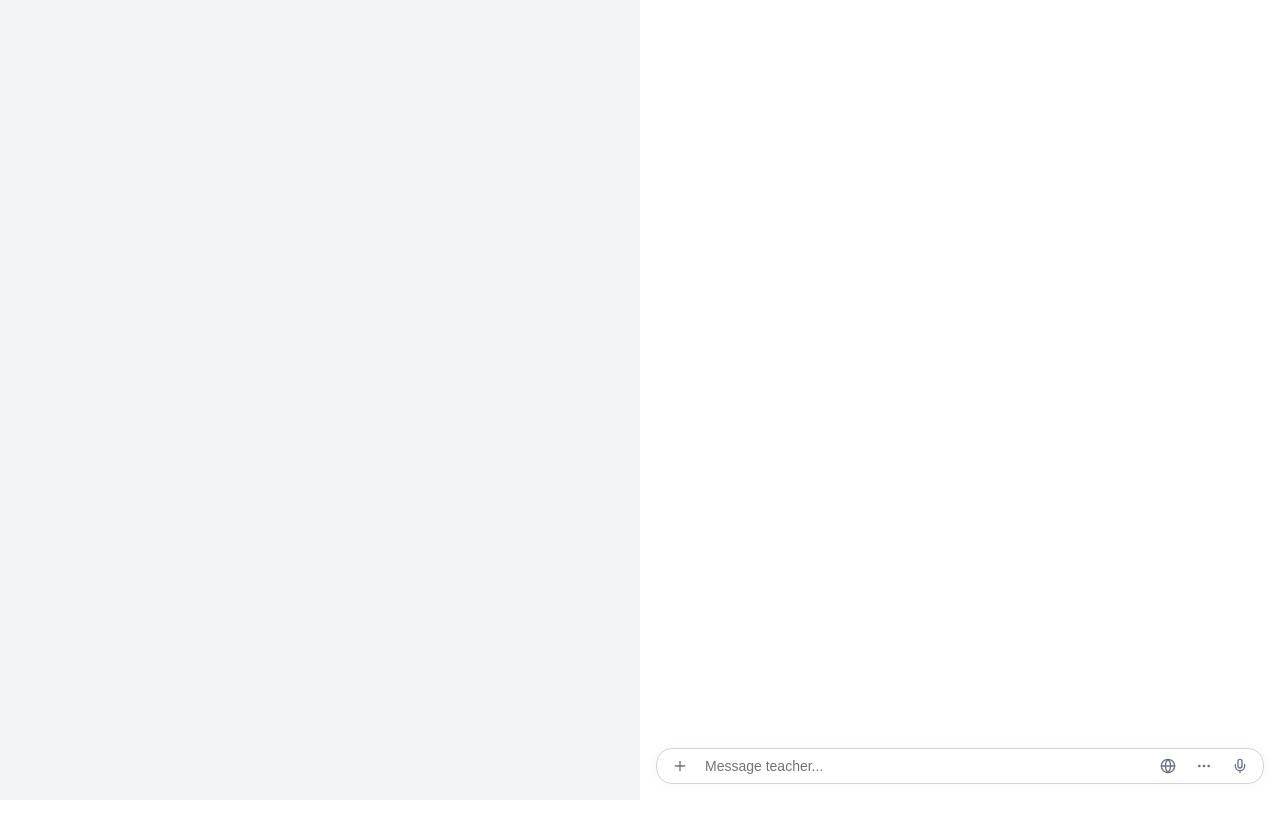
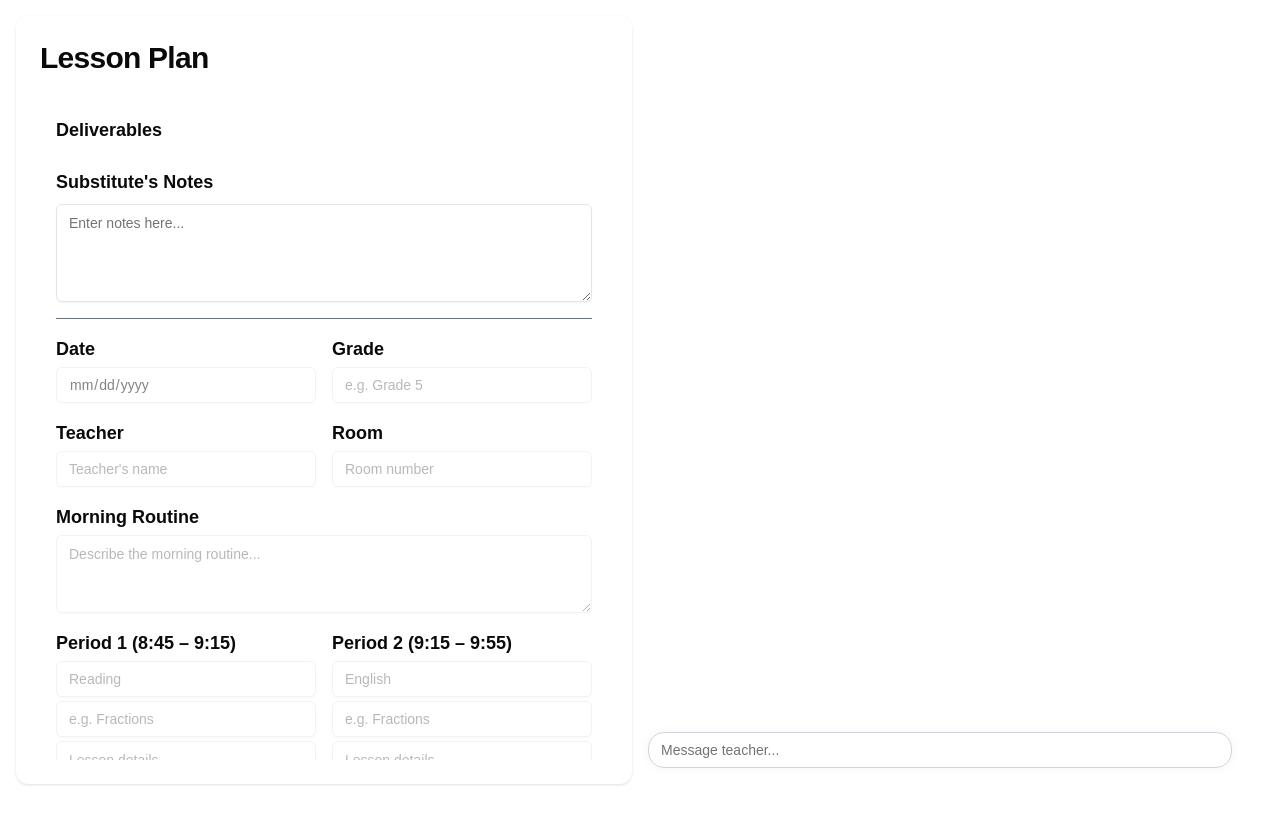
Before and after one commit to merrickliu888/koru-hackathon-demo, a Next.js app in the folder frontend/: page /chat in a window 1280 px wide. Built offline with nearby package versions, Linux system fonts and the light colour scheme.

Commit message:
made chat page nicer

```diff
--- a/frontend/src/app/chat/page.tsx
+++ b/frontend/src/app/chat/page.tsx
@@ -3,10 +3,13 @@
 import { useState, useEffect } from "react"
 import { Button } from "@/components/ui/button"
 import { Input } from "@/components/ui/input"
-import { Plus, Globe, MoreHorizontal, Mic } from "lucide-react"
+import { Plus, Globe, MoreHorizontal, Mic, X } from "lucide-react"
 import { Avatar, AvatarFallback } from "@/components/ui/avatar"
 import { useSearchParams } from "next/navigation"
 import type React from "react"
+import { Card, CardContent, CardHeader, CardTitle } from "@/components/ui/card"
+import { Textarea } from "@/components/ui/textarea"
+import { Label } from "@/components/ui/label"
 
 // Stub types
 type Message = {
@@ -21,7 +24,11 @@ type LessonPlan = {
   school: string
   grade: string
   lessonPlan: {
-    deliverables: string[]
+    deliverables: {
+      id: string
+      text: string
+      checked: boolean
+    }[]
     morning_routine: string
     period_1: string
     period_2: string
@@ -98,9 +105,210 @@ export default function ChatPage() {
   }
 
   return (
-    <div className="flex h-screen bg-white">
+    <div className="flex h-screen bg-white h-screen p-4 mb-4 mr-4">
       {/* Empty left half */}
-      <div className="w-1/2 bg-gray-100"></div>
+      <Card className="flex-grow flex flex-col h-full border-none">
+          <CardHeader>
+            <CardTitle className="text-3xl font-bold">Lesson Plan</CardTitle>
+          </CardHeader>
+          <CardContent className="space-y-6 flex-grow overflow-scroll">
+            <div className="flex flex-col gap-4 p-4 overflow-scroll h-full scrollbar-hide">
+              <div>
+                <Label className="text-lg font-bold">Deliverables</Label>
+                <div className="mt-2 space-y-2">
+                  {lessonPlan && lessonPlan.lessonPlan.deliverables.length > 0 ? (
+                    lessonPlan.lessonPlan.deliverables.map((item) => (
+                      <div key={item.id} className="flex items-center space-x-2 group">
+                        <input
+                          type="checkbox"
+                          checked={item.checked}
+                          onChange={() => {
+                            if (lessonPlan) {
+                              setLessonPlan({
+                                ...lessonPlan,
+                                lessonPlan: {
+                                  ...lessonPlan.lessonPlan,
+                                  deliverables: lessonPlan.lessonPlan.deliverables.map(d =>
+                                    d.id === item.id ? { ...d, checked: !d.checked } : d
+                                  )
+                                }
+                              });
+                            }
+                          }}
+                          className="w-4 h-4"
+                        />
+                        <p
+                          className="flex-1 bg-transparent border-transparent hover:border-gray-300 focus:border-gray-500 focus:outline-none"
+                        >
+                          {item.text}
+                        </p>
+                      </div>
+                    ))
+                  ) : (
+                    <div className="text-sm text-muted-foreground italic">
+
+                    </div>
+                  )}
+                </div>
+              </div>
+
+              <div>
+                <Label className="text-lg font-bold">Substitute's Notes</Label>
+                <Textarea
+                  placeholder="Enter notes here..."
+                  className="mt-2"
+                  rows={4}
+                />
+              </div>
+
+              <hr className="border-gray-500 dark:border-gray-700 border-1" />
+
+              <div className="grid grid-cols-2 gap-4">
+                <div>
+                  <Label htmlFor="date" className="text-lg font-bold">
+                    Date
+                  </Label>
+                  <Input id="date" type="date" className="mt-1" disabled />
+                </div>
+                <div>
+                  <Label htmlFor="grade" className="text-lg font-bold">
+                    Grade
+                  </Label>
+                  <Input id="grade" placeholder="e.g. Grade 5" className="mt-1" disabled />
+                </div>
+                <div>
+                  <Label htmlFor="teacher" className="text-lg font-bold">
+                    Teacher
+                  </Label>
+                  <Input id="teacher" placeholder="Teacher's name" className="mt-1" disabled />
+                </div>
+                <div>
+                  <Label htmlFor="room" className="text-lg font-bold">
+                    Room
+                  </Label>
+                  <Input id="room" placeholder="Room number" className="mt-1" disabled />
+                </div>
+              </div>
+
+              <div>
+                <Label htmlFor="morning-routine" className="text-lg font-bold">
+                  Morning Routine
+                </Label>
+                <Textarea
+                  disabled={true}
+                  id="morning-routine"
+                  placeholder="Describe the morning routine..."
+                  className="mt-1"
+                  rows={3}
+                />
+              </div>
+
+              <div className="grid grid-cols-2 gap-4">
+                <div>
+                  <Label htmlFor="period-1" className="text-lg font-bold">
+                    Period 1 (8:45 – 9:15)
+                  </Label>
+                  <Input id="period-1" placeholder="Reading" className="mt-1" disabled />
+                  <Input id="period-1-topic" placeholder="e.g. Fractions" className="mt-1" disabled />
+                  <Textarea placeholder="Lesson details..." className="mt-1" rows={2} disabled />
+                </div>
+                <div>
+                  <Label htmlFor="period-2" className="text-lg font-bold">
+                    Period 2 (9:15 – 9:55)
+                  </Label>
+                  <Input id="period-2" placeholder="English" className="mt-1" disabled />
+                  <Input id="period-2-topic" placeholder="e.g. Fractions" className="mt-1" disabled />
+                  <Textarea placeholder="Lesson details..." className="mt-1" rows={2} disabled />
+                </div>
+              </div>
+
+              <div>
+                <Label htmlFor="recess" className="text-lg font-bold">
+                  Recess (9:55 – 10:10)
+                </Label>
+                <Input id="recess" placeholder="e.g. YARD DUTY ON THE FIELD" className="mt-1" disabled />
+              </div>
+
+              <div className="grid grid-cols-2 gap-4">
+                <div>
+                  <Label htmlFor="period-3" className="text-lg font-bold">
+                    Period 3 (10:10 – 10:50)
+                  </Label>
+                  <Input id="period-3" placeholder="Music" className="mt-1" disabled />
+                  <Input id="period-3-topic" placeholder="e.g. Fractions" className="mt-1" disabled />
+                  <Textarea placeholder="Lesson details..." className="mt-1" rows={2} disabled />
+                </div>
+                <div>
+                  <Label htmlFor="period-4" className="text-lg font-bold">
+                    Period 4 (10:50 – 11:30)
+                  </Label>
+                  <Input id="period-4" placeholder="Math" className="mt-1" disabled />
+                  <Input id="period-4-topic" placeholder="e.g. Fractions" className="mt-1" disabled />
+                  <Textarea placeholder="Lesson details..." className="mt-1" rows={2} disabled />
+                </div>
+              </div>
+
+              <div>
+                <Label htmlFor="lunch" className="text-lg font-bold">
+                  Lunch (11:30 – 12:30)
+                </Label>
+                <Input id="lunch" placeholder="Lunch routine..." className="mt-1" disabled />
+              </div>
+
+              <div className="grid grid-cols-2 gap-4">
+                <div>
+                  <Label htmlFor="period-5" className="text-lg font-bold">
+                    Period 5 (12:35 – 1:15)
+                  </Label>
+                  <Input id="period-5" placeholder="Art" className="mt-1" disabled />
+                  <Input id="period-5-topic" placeholder="e.g. Fractions" className="mt-1" disabled />
+                  <Textarea placeholder="Lesson details..." className="mt-1" rows={2} disabled />
+                </div>
+                <div>
+                  <Label htmlFor="period-6" className="text-lg font-bold">
+                    Period 6 (1:15 – 1:55)
+                  </Label>
+                  <Input id="period-6" placeholder="French" className="mt-1" disabled />
+                  <Input id="period-6-topic" placeholder="e.g. Fractions" className="mt-1" disabled />
+                  <Textarea placeholder="Lesson details..." className="mt-1" rows={2} disabled />
+                </div>
+              </div>
+
+              <div>
+                <Label htmlFor="recess" className="text-lg font-bold">
+                  Recess (1:55 – 2:10)
+                </Label>
+                <Input id="recess" placeholder="e.g. YARD DUTY ON THE FIELD" className="mt-1" disabled />
+              </div>
+
+              <div className="grid grid-cols-2 gap-4">
+                <div>
+                  <Label htmlFor="period-5" className="text-lg font-bold">
+                    Period 7 (2:10 – 2:50)
+                  </Label>
+                  <Input id="period-5" placeholder="Art" className="mt-1" disabled />
+                  <Input id="period-5-topic" placeholder="e.g. Fractions" className="mt-1" disabled />
+                  <Textarea placeholder="Lesson details..." className="mt-1" rows={2} disabled />
+                </div>
+                <div>
+                  <Label htmlFor="period-6" className="text-lg font-bold">
+                    Period 8 (2:50 – 3:30)
+                  </Label>
+                  <Input id="period-6" placeholder="Art" className="mt-1" disabled />
+                  <Input id="period-6-topic" placeholder="e.g. Fractions" className="mt-1" disabled />
+                  <Textarea placeholder="Lesson details..." className="mt-1" rows={2} disabled />
+                </div>
+              </div>
+
+              <div>
+                <Label htmlFor="other-notes" className="text-lg font-bold">
+                  Other Notes
+                </Label>
+                <Textarea disabled={true} id="other-notes" placeholder="Add any other notes here..." className="mt-1" rows={3} />
+              </div>
+            </div>
+          </CardContent>
+        </Card>
 
       {/* Chat interface on the right half */}
       <div className="w-1/2 flex flex-col">
@@ -145,15 +353,6 @@ export default function ChatPage() {
                   <p className="text-sm text-gray-800">{message.content}</p>
                   {message.role === "assistant" && (
                     <div className="flex gap-2 mt-2">
-                      <Button variant="ghost" size="sm" className="text-gray-500 hover:text-gray-700">
-                        <Plus className="w-4 h-4" />
-                      </Button>
-                      <Button variant="ghost" size="sm" className="text-gray-500 hover:text-gray-700">
-                        👍
-                      </Button>
-                      <Button variant="ghost" size="sm" className="text-gray-500 hover:text-gray-700">
-                        👎
-                      </Button>
                     </div>
                   )}
                 </div>
@@ -169,24 +368,8 @@ export default function ChatPage() {
               value={input}
               onChange={handleInputChange}
               placeholder={`Message ${lessonPlan?.teacher || "teacher"}...`}
-              className="w-full bg-white border-gray-300 text-gray-900 pr-24 pl-12 shadow-[0_0_10px_rgba(0,0,0,0.05)] rounded-2xl"
+              className="w-full bg-white border-gray-300 text-gray-900 pr-24 shadow-[0_0_10px_rgba(0,0,0,0.05)] rounded-2xl"
             />
-            <div className="absolute left-2 top-1/2 -translate-y-1/2 flex items-center gap-1">
-              <Button type="button" variant="ghost" size="icon" className="w-8 h-8 text-gray-500 hover:text-gray-700">
-                <Plus className="w-4 h-4" />
-              </Button>
-            </div>
-            <div className="absolute right-2 top-1/2 -translate-y-1/2 flex items-center gap-1">
-              <Button type="button" variant="ghost" size="icon" className="w-8 h-8 text-gray-500 hover:text-gray-700">
-                <Globe className="w-4 h-4" />
-              </Button>
-              <Button type="button" variant="ghost" size="icon" className="w-8 h-8 text-gray-500 hover:text-gray-700">
-                <MoreHorizontal className="w-4 h-4" />
-              </Button>
-              <Button type="button" variant="ghost" size="icon" className="w-8 h-8 text-gray-500 hover:text-gray-700">
-                <Mic className="w-4 h-4" />
-              </Button>
-            </div>
           </form>
         </div>
       </div>
--- a/frontend/src/app/supply-dashboard/lesson-plans/page.tsx
+++ b/frontend/src/app/supply-dashboard/lesson-plans/page.tsx
@@ -21,7 +21,18 @@ const lessonPlans = [
     grade: "5th Grade",
     status: "Upcoming",
     lessonPlan: {
-      deliverables: [],
+      deliverables: [
+        {
+          id: "1",
+          text: "Deliverable 1",
+          checked: false,
+        },
+        {
+          id: "2",
+          text: "Deliverable 2",
+          checked: false,
+        },
+      ],
       morning_routine: "",
       period_1: "",
       period_2: "",
@@ -45,12 +56,21 @@ const lessonPlans = [
     grade: "10th Grade",
     status: "Completed",
     lessonPlan: {
-      deliverables: [],
+      deliverables: [{
+        id: "1",
+        text: "Deliverable 1",
+        checked: true,
+      },
+        {
+          id: "2",
+          text: "Deliverable 2",
+          checked: false,
+        },
+      ],
       morning_routine: "",
       period_1: "",
       period_2: "",
       morning_recess: "",
-      period_3: "",
       period_4: "",
       period_5: "",
       period_6: "",
@@ -69,7 +89,17 @@ const lessonPlans = [
     grade: "8th Grade",
     status: "Upcoming",
     lessonPlan: {
-      deliverables: [],
+      deliverables: [{
+        id: "1",
+        text: "Deliverable 1",
+        checked: true,
+      },
+        {
+          id: "2",
+          text: "Deliverable 2",
+          checked: false,
+        },
+      ],
       morning_routine: "",
       period_1: "",
       period_2: "",
@@ -93,13 +123,19 @@ const lessonPlans = [
     grade: "3rd Grade",
     status: "Completed",
     lessonPlan: {
-      deliverables: [],
+      deliverables: [{
+        id: "1",
+        text: "Deliverable 1",
+        checked: true,
+      },
+        {
+          id: "2",
+          text: "Deliverable 2",
+          checked: false,
+        },
+      ],
       morning_routine: "",
       period_1: "",
-      period_2: "",
-      morning_recess: "",
-      period_3: "",
-      period_4: "",
       period_5: "",
       period_6: "",
       afternoon_recess: "",
@@ -117,14 +153,20 @@ const lessonPlans = [
     grade: "11th Grade",
     status: "Upcoming",
     lessonPlan: {
-      deliverables: [],
+      deliverables: [{
+        id: "1",
+        text: "Deliverable 1",
+        checked: true,
+      },
+        {
+          id: "2",
+          text: "Deliverable 2",
+          checked: false,
+        },
+      ],
       morning_routine: "",
       period_1: "",
       period_2: "",
-      morning_recess: "",
-      period_3: "",
-      period_4: "",
-      period_5: "",
       period_6: "",
       afternoon_recess: "",
       period_7: "",
@@ -161,6 +203,8 @@ export default function LessonPlansPage() {
       `/chat?id=${plan.id}&teacher=${encodeURIComponent(plan.teacher)}&school=${encodeURIComponent(plan.school)}&grade=${encodeURIComponent(plan.grade)}&lessonPlan=${encodeURIComponent(JSON.stringify(plan.lessonPlan))}`,
     )
   }
+
+  console.log("lesson plan", lessonPlans[0].lessonPlan)
 
   return (
     <div className="container mx-auto p-6">
```
